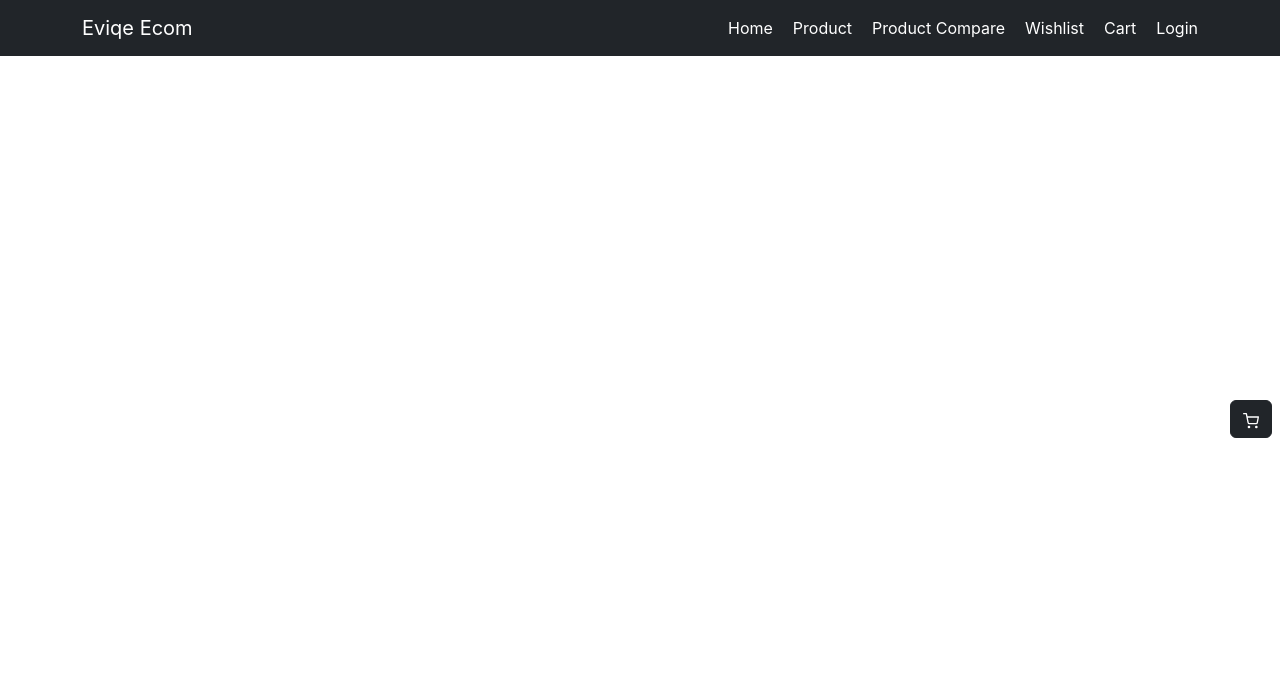
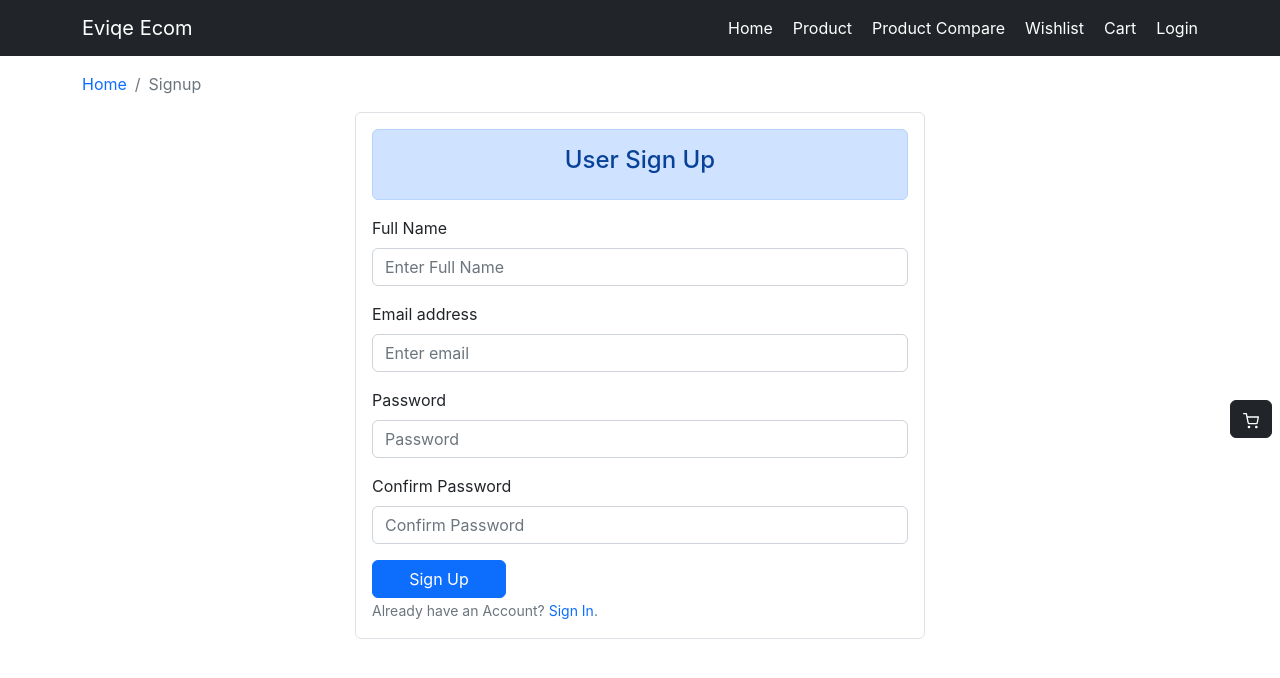
Before and after one commit to ahmmedrasel-dev/eviqe-ecom, a React (Create React App) app: page /signup in a window 1280 px wide. Shown: the top 678 px of the page. Built offline with nearby package versions, Linux system fonts and the light colour scheme.

Commit message:
signup form complte

```diff
--- a/src/App.js
+++ b/src/App.js
@@ -11,6 +11,7 @@ import Login from "./components/Login/Login";
 import Wishlist from "./components/Wishlist/Wishlist";
 import ProductCompare from "./components/ProductCompare/ProductCompare";
 import Shipping from "./components/Shipping/Shipping";
+import Signup from "./components/Signup/Signup";
 
 function App() {
   return (
@@ -24,6 +25,7 @@ function App() {
         <Route path="/wishlist" element={<Wishlist></Wishlist>}></Route>
         <Route path="/cart" element={<Cart></Cart>}></Route>
         <Route path="/signin" element={<Login></Login>}></Route>
+        <Route path="/signup" element={<Signup></Signup>}></Route>
         <Route path="/shipping" element={<Shipping></Shipping>}></Route>
         <Route path="*/" element={<NotFound></NotFound>}></Route>
       </Routes>
--- a/src/Store.js
+++ b/src/Store.js
@@ -81,13 +81,13 @@ const userReducer = (state, action) => {
 
 
 const shippingInitialSate = {
-  shippingInfo: localStorage.getItem('shippingInfo') ? JSON.parse(localStorage.getItem('shippingInfo')) : {}
+  shipping_info: localStorage.getItem('shipping_info') ? JSON.parse(localStorage.getItem('shipping_info')) : {}
 }
 
 const shippingReducer = (state, action) => {
   switch (action.type) {
     case 'SHIPPING_INFO':
-      return { ...state, shippingInfo: action.payload };
+      return { ...state, shipping_info: action.payload };
 
     default:
       return state;
@@ -100,7 +100,7 @@ const StoreProvider = props => {
   const [state3, dispatch3] = useReducer(userReducer, userInitialSate);
   const [state4, dispatch4] = useReducer(shippingReducer, shippingInitialSate);
 
-  const value = { state, dispatch, state2, dispatch2, state3, dispatch3 };
+  const value = { state, dispatch, state2, dispatch2, state3, dispatch3, dispatch4, state4 };
   return <Store.Provider value={value}>{props.children}</Store.Provider>
 }
 
--- /dev/null
+++ b/src/components/Checkout/CheckoutStep.js
@@ -0,0 +1,26 @@
+import React from 'react';
+import { Col, Container, Row } from 'react-bootstrap';
+import './checkoutStep.css';
+
+const CheckoutStep = ({ stepOne, stepTwo, stepThree, stepFour }) => {
+  return (
+    <Container>
+      <Row className='mx-5 my-3'>
+        <Col>
+          <h4 className={stepOne ? 'stepComplete' : ''}>Sign In</h4>
+        </Col>
+        <Col>
+          <h4 className={stepTwo ? 'stepComplete' : ''}>Shipping Information</h4>
+        </Col>
+        <Col>
+          <h4 className={stepThree ? 'stepComplete' : ''}>Payment</h4>
+        </Col>
+        <Col>
+          <h4 className={stepFour ? 'stepComplete' : ''}>Placeorder</h4>
+        </Col>
+      </Row>
+    </Container>
+  );
+};
+
+export default CheckoutStep;
--- /dev/null
+++ b/src/components/Checkout/checkoutStep.css
@@ -0,0 +1,7 @@
+.stepComplete {
+  background-color: black;
+  color: #fff;
+  padding: 10px 20px;
+  border-radius: 5px;
+  text-align: center;
+}
--- a/src/components/Header/Header.js
+++ b/src/components/Header/Header.js
@@ -75,7 +75,6 @@ const Header = () => {
           {
             userInfo ?
               <>
-                {console.log(userInfo)}
                 <NavDropdown title={userInfo.name} id="basic-nav-dropdown">
                   <NavDropdown.Item onClick={handleLogout}>Logout</NavDropdown.Item>
 
--- a/src/components/Login/Login.js
+++ b/src/components/Login/Login.js
@@ -50,7 +50,7 @@ const Login = () => {
     <Container className='w-25 border p-3 rounded login-form'>
       <Form onSubmit={handleSubmit}>
         <Alert className='text-center'>
-          Login
+          <h4>User Login</h4>
         </Alert>
         <Form.Group className="mb-3" controlId="formBasicEmail">
           <Form.Label>Email address</Form.Label>
--- a/src/components/Shipping/Shipping.js
+++ b/src/components/Shipping/Shipping.js
@@ -1,20 +1,24 @@
-import React, { useContext, useState } from 'react';
+import React, { useContext, useEffect, useState } from 'react';
 import { Alert, Button, Col, Container, Form, Row } from 'react-bootstrap';
 import { Helmet } from 'react-helmet-async';
 import { useNavigate } from 'react-router-dom';
 import { Store } from '../../Store';
 import Breadcums from '../Breadcums/Breadcums';
+import CheckoutStep from '../Checkout/CheckoutStep';
 
 const Shipping = () => {
-  const [fullname, setFullname] = useState("");
-  const [phone, setPhone] = useState("");
-  const [address, setAddress] = useState("");
-  const [postalcode, setPostalcode] = useState("");
-  const [country, setCountry] = useState("");
-  const [city, setCity] = useState("");
+  const { dispatch4, state3, state4 } = useContext(Store);
+  const { shipping_info } = state4;
+  console.log(state4);
+  const [fullname, setFullname] = useState(shipping_info.fullname || "");
+  const [phone, setPhone] = useState(shipping_info.phone || "");
+  const [address, setAddress] = useState(shipping_info.address || "");
+  const [postalcode, setPostalcode] = useState(shipping_info.postalcode || "");
+  const [country, setCountry] = useState(shipping_info.country || "");
+  const [city, setCity] = useState(shipping_info.city || "");
   const navigate = useNavigate();
 
-  const { state4, dispatch4 } = useContext(Store);
+  const { userInfo } = state3;
 
   const handleSubmit = e => {
     e.preventDefault();
@@ -39,11 +43,23 @@ const Shipping = () => {
     }))
     navigate('/payment')
   }
+
+  useEffect(() => {
+    if (!userInfo) {
+      navigate('/signin?redirect=/shipping')
+    }
+  }, [])
   return (
     <>
       <Container className=''>
         <Row className='justify-content-md-center my-4'>
           <Breadcums page={'Shipping'}></Breadcums>
+          <CheckoutStep
+            stepOne={true}
+            stepTwo={true}
+            stepThree={true}
+            stepFour={true}
+          ></CheckoutStep>
           <Helmet>
             <title>Shipping Page</title>
           </Helmet>
--- /dev/null
+++ b/src/components/Signup/Signup.js
@@ -0,0 +1,105 @@
+import axios from 'axios';
+import React, { useContext, useEffect, useState } from 'react';
+import { Alert, Button, Col, Container, Form, Row } from 'react-bootstrap';
+import { Helmet } from 'react-helmet-async';
+import { Link, useLocation, useNavigate } from 'react-router-dom';
+import { toast } from 'react-toastify';
+import { Store } from '../../Store';
+import Breadcums from '../Breadcums/Breadcums';
+
+const Signup = () => {
+  const { search } = useLocation();
+  const [name, setName] = useState("");
+  const [email, setEmail] = useState("");
+  const [password, setPassword] = useState("");
+  const [cpassword, setcPassword] = useState("");
+  const navigate = useNavigate();
+
+  const { state3, dispatch3 } = useContext(Store);
+  const { userInfo } = state3;
+  // Getting Serch value from url
+  let redirectUrl = new URLSearchParams(search).get('redirect');
+  const redirect = redirectUrl ? redirectUrl : '/';
+
+  const handleSubmit = async (e) => {
+    e.preventDefault();
+
+    try {
+      const { data } = await axios.post('http://localhost:8000/api/user/signup', {
+        name,
+        email,
+        password
+      });
+      dispatch3({ type: 'USER_LOGIN', payload: data })
+      localStorage.setItem('userInfo', JSON.stringify(data))
+      navigate(redirect || '/')
+    } catch (error) {
+      toast.error('Does not match user Credential!', {
+        position: "bottom-right",
+        autoClose: 5000,
+        hideProgressBar: false,
+        closeOnClick: false,
+        pauseOnHover: true,
+        draggable: false,
+        progress: undefined,
+        theme: "colored",
+      });
+    }
+  }
+
+  useEffect(() => {
+    if (userInfo) {
+      navigate(redirect);
+    }
+  }, [])
+
+  return (
+    <Container className='mt-3'>
+      <Breadcums page={'Signup'}></Breadcums>
+      <Helmet>
+        <title>Signup Page</title>
+      </Helmet>
+      <Row className='justify-content-md-center'>
+        <Col md={6} className="border p-3 rounded">
+          <Form onSubmit={handleSubmit}>
+            <Alert className='text-center'>
+              <h4>User Sign Up</h4>
+            </Alert>
+            <Form.Group className="mb-3" controlId="formBasicEmail">
+              <Form.Label>Full Name</Form.Label>
+              <Form.Control type="text" onChange={e => setName(e.target.value)} placeholder="Enter Full Name" />
+
+            </Form.Group>
+
+            <Form.Group className="mb-3" controlId="formBasicEmail">
+              <Form.Label>Email address</Form.Label>
+              <Form.Control type="email" onChange={e => setEmail(e.target.value)} placeholder="Enter email" />
+
+            </Form.Group>
+
+            <Form.Group className="mb-3" controlId="formBasicPassword">
+              <Form.Label>Password</Form.Label>
+              <Form.Control type="password" onChange={e => setPassword(e.target.value)} placeholder="Password" />
+            </Form.Group>
+
+            <Form.Group className="mb-3" controlId="formBasicPassword">
+              <Form.Label>Confirm Password</Form.Label>
+              <Form.Control type="password" onChange={e => setcPassword(e.target.value)} placeholder="Confirm Password" />
+            </Form.Group>
+
+            <Button className='w-25' variant="primary" type="submit">
+              Sign Up
+            </Button>
+            <br />
+            <Form.Text className="text-muted">
+              Already have an Account? <Link to={`/signin?redirect=${redirect}`}>Sign In</Link>.
+            </Form.Text>
+          </Form>
+        </Col>
+      </Row>
+
+    </Container>
+  );
+};
+
+export default Signup;
```
